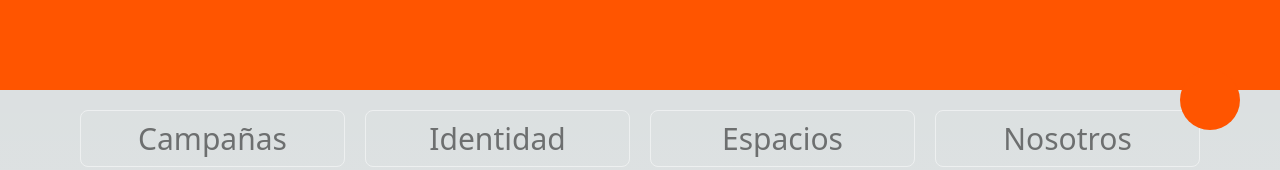
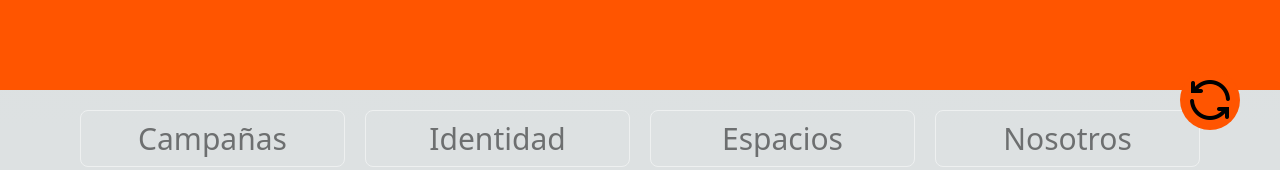
Before and after one commit to wald16/javo-web-page, a Next.js app: page / in a window 1280 px wide. Shown: the part 630-800 px from the top of the page. Built offline with nearby package versions, Linux system fonts and the light colour scheme.

Commit message:
reset button styled, scroll to bar added

```diff
--- a/components/FilterBar.tsx
+++ b/components/FilterBar.tsx
@@ -36,7 +36,7 @@ export const FilterBar = ({ activeFilter, setActiveFilter }: { activeFilter?: st
     }
     return (
         <>
-            <div className={`container Header ${active ? "active" : ""}`}>
+            <div id="filter" className={`container Header ${active ? "active" : ""}`}>
                 <div className='row'>
                     <div className="col-12 d-flex items">
                         {items.map((i, index) => {
@@ -46,9 +46,12 @@ export const FilterBar = ({ activeFilter, setActiveFilter }: { activeFilter?: st
                 </div>
             </div>
 
-            <div onClick={() => setActiveFilter(undefined)} className="resetButton">
+            <a href="#filter">
 
-            </div>
+                <div onClick={() => setActiveFilter(undefined)} className="resetButton">
+                    <img src="/icons/reset.png" alt="" />
+                </div>
+            </a>
         </>
     )
 }
--- a/pages/index.tsx
+++ b/pages/index.tsx
@@ -55,6 +55,7 @@ const config: ItemType[] = [
   },
   {
     type: "small",
+    category:"identidad",
     clickeable: true,
     img: "/images/img5.jpg",
     minHeight: "400px",
@@ -64,6 +65,7 @@ const config: ItemType[] = [
     type: "small",
     clickeable: true,
     img: "/images/img13.jpg",
+    category:"identidad",
     minHeight: "400px",
     height: "40vh"
   },
@@ -96,6 +98,7 @@ const config: ItemType[] = [
     height: "50vh",
     mobileHeight: "420px",
     mobileMinHeight: "auto",
+    category:"espacios",
     clickeable: false,
     // title: "LARGE BUT HIGHER",
     titleColor: "white"
@@ -104,6 +107,7 @@ const config: ItemType[] = [
     type: "small",
     clickeable: true,
     img: "/images/img14.jpg",
+    category:"espacios",
     minHeight: "400px",
     height: "40vh",
     title: "lorem Ipsum",
@@ -122,14 +126,17 @@ const config: ItemType[] = [
     clickeable: true,
     img: "/images/img6.jpg",
     minHeight: "400px",
-    height: "40vh"
+    category:"campanas",
+    height: "40vh",
+    showOnlyOnFilter:true,
   },
   {
     type: "small",
     clickeable: true,
     img: "/images/img7.jpg",
     minHeight: "400px",
-    height: "40vh"
+    height: "40vh",
+    showOnlyOnFilter:true,
   },
   {
     type: "key-link",
@@ -493,7 +500,6 @@ export const Footer = () => {
         <div className="footerTitle">
           Somos
         </div>
-        <button onClick={() => window.scrollTo(0, 0)} type="button"> BACK TO HOME</button>
         <div className="footerText">
           <p>
             gente que busca resolver cada
--- a/styles/home.scss
+++ b/styles/home.scss
@@ -124,17 +124,27 @@ body {
 
   }
 }
-.resetButton{
+
+.resetButton {
   background-color: $orange;
   padding: 10px;
-  border-radius:100% ;
+  border-radius: 100%;
   width: 60px;
-  height: auto;
-  aspect-ratio: 1/1;
+  height: 60px;
   position: fixed;
   bottom: 40px;
   right: 40px;
   z-index: 9999;
+  display: flex;
+  justify-content: center;
+  align-items: center;
+  transition: all ease 1s;
+
+  &:hover {
+    transition: all ease 1s;
+    transform: rotate(-360deg);
+    cursor: pointer;
+  }
 }
 
 .Modal-Wrapper {
```
Also changed, not shown: public/icons/reset.png (added).
